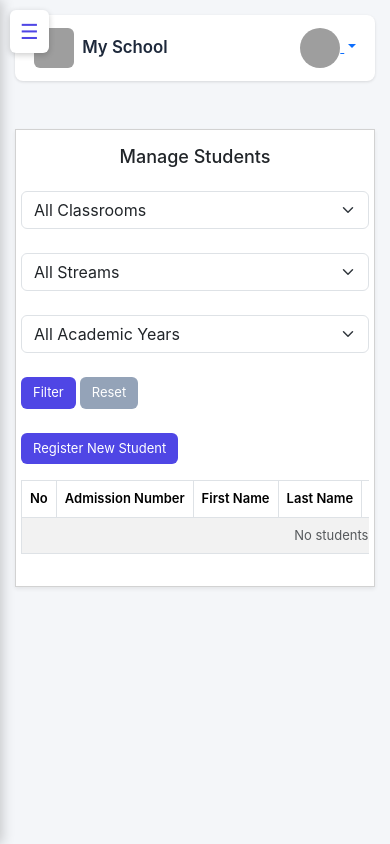
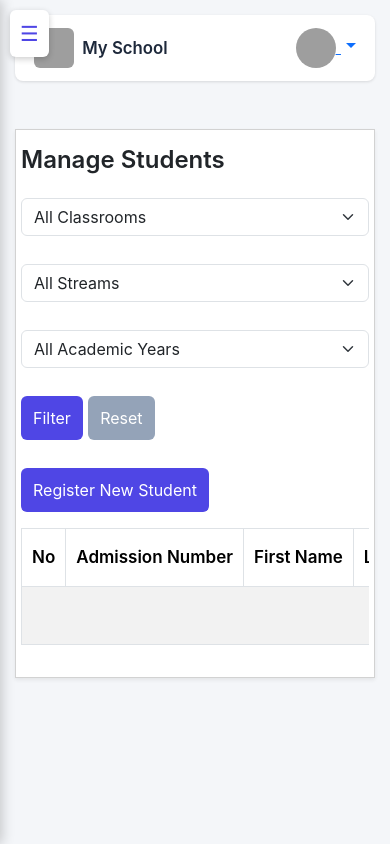
Before and after one commit to maduhumaduhu2003-ai/school_attendance, a Django app: template attendance_app/templates/attendance_app/register_student.html in a window 390 px wide. Run offline with Django 5.2, Linux system fonts and the light colour scheme; the template is opened without the code that fills it, so the values that code supplies are empty; grey boxes are pictures that could not be loaded.

Commit message:
Update project

```diff
--- a/attendance_app/templates/attendance_app/register_student.html
+++ b/attendance_app/templates/attendance_app/register_student.html
@@ -121,7 +121,8 @@
     </div>
 </div>
 
-<!-- REGISTER STUDENT MODAL (unchanged) -->
+<!-- ================= MODALS ================= -->
+<!-- Register Student Modal -->
 <div class="modal fade" id="registerStudentModal" tabindex="-1">
   <div class="modal-dialog modal-lg">
     <div class="modal-content">
@@ -132,8 +133,7 @@
           <button type="button" class="btn-close" data-bs-dismiss="modal"></button>
         </div>
         <div class="modal-body">
-          <!-- Student and parent fields -->
-          <h6 class="text-primary mb-3">Student Information</h6>
+          <!-- Student Info -->
           <div class="row g-3">
             <div class="col-md-6">
               <label for="first_name" class="form-label">First Name</label>
@@ -177,7 +177,7 @@
             </div>
           </div>
           <hr>
-          <h6 class="text-primary mb-3">Parent / Guardian Information</h6>
+          <!-- Parent Info -->
           <div class="row g-3">
             <div class="col-md-6">
               <label class="form-label">Parent Full Name</label>
@@ -198,7 +198,7 @@
   </div>
 </div>
 
-<!-- EDIT STUDENT MODAL -->
+<!-- Edit Student Modal -->
 <div class="modal fade" id="editStudentModal" tabindex="-1">
   <div class="modal-dialog">
     <div class="modal-content">
@@ -237,7 +237,7 @@
   </div>
 </div>
 
-<!-- DELETE CONFIRMATION MODAL -->
+<!-- Delete Confirmation Modal -->
 <div class="modal fade" id="deleteConfirmModal" tabindex="-1">
   <div class="modal-dialog modal-md modal-dialog-centered">
     <div class="modal-content">
@@ -256,7 +256,12 @@
   </div>
 </div>
 
+<!-- ================= STYLES ================= -->
 <style>
+body { font-size: 18px; line-height: 1.7; }
+h2 { font-size: 28px; font-weight: 600; }
+table th, table td { font-size: 16px; padding: 12px 8px; }
+.btn { font-size: 16px; padding: 10px 14px; }
 table.table tbody tr:hover { background-color: rgba(79, 70, 229, 0.08); }
 table.table th { font-weight: 600; text-align: center; }
 table.table td { vertical-align: middle; }
@@ -271,146 +276,43 @@ table.table td { vertical-align: middle; }
 .btn-warning { background-color: #f59e0b; border: none; color: white; }
 .btn-warning:hover { background-color: #d97706; }
 
-
-/* ================= ADDITIONS ONLY ================= */
-
-.table-responsive {
-    width: 100%;
-    overflow-x: auto;
+/* Mobile */
+@media (max-width: 768px) {
+    body { font-size: 18px; }
+    h2 { font-size: 26px; }
+    .table th, .table td { font-size: 16px; padding: 12px 10px; }
+    .btn { font-size: 15px; padding: 8px 12px; }
+    .modal-title { font-size: 20px; }
+    .modal-body label, .modal-body input, .modal-body select { font-size: 16px; padding: 6px 8px; }
+    form.row.g-3 > div { margin-bottom: 12px; }
+}
+@media (max-width: 480px) {
+    body { font-size: 19px; }
+    h2 { font-size: 24px; }
+    .table th, .table td { font-size: 17px; padding: 14px 10px; }
+    .btn { font-size: 16px; padding: 10px 12px; }
+    .modal-title { font-size: 19px; }
+    .modal-body label, .modal-body input, .modal-body select { font-size: 17px; padding: 8px 10px; }
 }
 
-body {
-    font-size: 15px;
-}
-
-.table th {
-    font-size: 14.5px;
-}
-
-.table td {
-    font-size: 14px;
-}
-
-.btn {
-    white-space: nowrap;
-}
-
-/* ================= MOBILE OPTIMIZATION ================= */
-@media (max-width: 768px) {
-
-    /* Container ichukue screen yote */
-    .container {
-        padding-left: 10px;
-        padding-right: 10px;
-    }
-
-    /* Heading readability */
-    h2 {
-        font-size: 20px;
-        text-align: center;
-    }
-
-    /* Filters ziwe stacked vizuri */
-    form.row.g-3 > div {
-        margin-bottom: 8px;
-    }
-
-    /* Table readable kwenye phone */
-    .table th {
-        font-size: 13px;
-        padding: 8px;
-    }
-
-    .table td {
-        font-size: 13px;
-        padding: 8px;
-    }
-
-    /* Buttons ndani ya table */
-    .table td .btn {
-        font-size: 12px;
-        padding: 4px 8px;
-        margin-bottom: 4px;
-    }
-
-    /* Modal text readable */
-    .modal-title {
-        font-size: 16px;
-    }
-
-    .modal-body label {
-        font-size: 13px;
-    }
-}
-
-/* ================= VERY SMALL PHONES ================= */
-@media (max-width: 480px) {
-
-    body {
-        font-size: 14px;
-    }
-
-    h2 {
-        font-size: 18px;
-    }
-
-    .btn {
-        font-size: 13px;
-    }
-}
-/* ================= FULL WINDOW TABLE FIX ================= */
-
-/* Panua container mpaka screen nzima */
-.container {
-    max-width: 100% !important;
-    padding-left: 0 !important;
-    padding-right: 0 !important;
-}
-
-/* Card ichukue width yote */
-.card {
-    border-radius: 0;
-}
-
-/* Card body iwe na padding ndogo lakini isibane table */
-.card-body {
-    padding-left: 10px;
-    padding-right: 10px;
-}
-
-/* Table ichukue full width */
-.table {
-    width: 100% !important;
-}
-
-/* Table responsive scroll vizuri bila kukata content */
-.table-responsive {
-    overflow-x: auto;
-    width: 100%;
-}
-@media (max-width: 768px) {
-    .card-body {
-        padding-left: 5px;
-        padding-right: 5px;
-    }
-
-    .table th,
-    .table td {
-        white-space: nowrap;
-    }
-}
-
-
+/* Full width fixes */
+.container { max-width: 100% !important; padding-left: 0 !important; padding-right: 0 !important; }
+.card { border-radius: 0; }
+.card-body { padding-left: 10px; padding-right: 10px; }
+.table { width: 100% !important; }
+.table-responsive { overflow-x: auto; width: 100%; }
+@media (max-width: 768px) { .card-body { padding-left: 5px; padding-right: 5px; } .table th, .table td { white-space: nowrap; } }
 </style>
 
+<!-- ================= JS ================= -->
 <script>
 document.addEventListener('DOMContentLoaded', function () {
-    // ===== TOAST =====
+    // TOAST
     document.querySelectorAll('.toast').forEach(function(toastEl){
         new bootstrap.Toast(toastEl).show();
     });
 
-    // ===== DYNAMIC STREAM =====
+    // DYNAMIC STREAM
     const classroomSelect = document.getElementById('classroom');
     const streamSelect = document.getElementById('stream');
     if (classroomSelect && streamSelect) {
@@ -432,7 +334,7 @@ document.addEventListener('DOMContentLoaded', function () {
         });
     }
 
-    // ===== EDIT STUDENT =====
+    // EDIT STUDENT
     const editButtons = document.querySelectorAll('.editStudentBtn');
     const editModalEl = document.getElementById('editStudentModal');
     const editForm = document.getElementById('editStudentForm');
@@ -458,38 +360,30 @@ document.addEventListener('DOMContentLoaded', function () {
             .then(res => res.json())
             .then(data => {
                 if(data.success){
-                    // Show toast notification above modal
                     const toastContainer = document.createElement('div');
                     toastContainer.className = 'toast align-items-center text-white bg-success border-0 position-fixed top-0 end-0 p-3';
                     toastContainer.setAttribute('role','alert');
                     toastContainer.setAttribute('aria-live','assertive');
                     toastContainer.setAttribute('aria-atomic','true');
                     toastContainer.setAttribute('data-bs-delay','4000');
-                    toastContainer.style.zIndex = 20000; // high z-index
-                    toastContainer.innerHTML = `
-                        <div class="d-flex">
-                            <div class="toast-body">${data.message || 'Student updated successfully!'}</div>
-                            <button type="button" class="btn-close btn-close-white me-2 m-auto" data-bs-dismiss="toast"></button>
-                        </div>`;
+                    toastContainer.style.zIndex = 20000;
+                    toastContainer.innerHTML = `<div class="d-flex"><div class="toast-body">${data.message || 'Student updated successfully!'}</div><button type="button" class="btn-close btn-close-white me-2 m-auto" data-bs-dismiss="toast"></button></div>`;
                     document.body.appendChild(toastContainer);
                     new bootstrap.Toast(toastContainer).show();
                     setTimeout(()=>location.reload(), 1000);
-                } else {
-                    alert('Update failed');
-                }
+                } else { alert('Update failed'); }
             })
             .catch(err => console.error(err));
         });
     }
 
-    // ===== DELETE STUDENT =====
+    // DELETE STUDENT
     const deleteButtons = document.querySelectorAll('.deleteStudentBtn');
     const deleteModalEl = document.getElementById('deleteConfirmModal');
     const deleteStudentBtn = document.getElementById('deleteStudentBtn');
     deleteButtons.forEach(btn => {
         btn.addEventListener('click', function(){
-            const href = this.dataset.href;
-            deleteStudentBtn.setAttribute('href', href);
+            deleteStudentBtn.href = this.dataset.href;
             new bootstrap.Modal(deleteModalEl).show();
         });
     });
--- a/school_attendance/settings.py
+++ b/school_attendance/settings.py
@@ -24,7 +24,7 @@ BASE_DIR = Path(__file__).resolve().parent.parent
 SECRET_KEY = 'django-insecure-qq2s%x+g*5lua8p4q-vzgmmlxpg5icm-1#rnumnmdshb-^u_7p'
 
 # SECURITY WARNING: don't run with debug turned on in production!
-DEBUG = False
+DEBUG = True
 
 ALLOWED_HOSTS = ['school-attendance-1.onrender.com', "localhost","127.0.0.1",]
 
```
